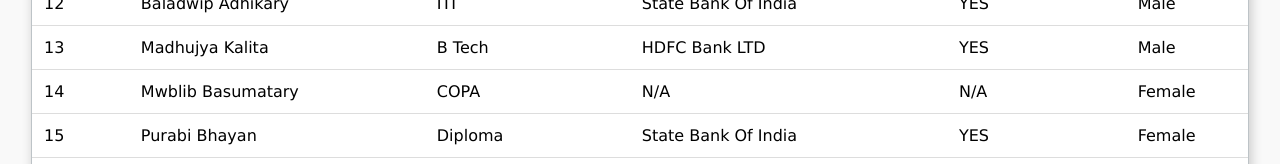
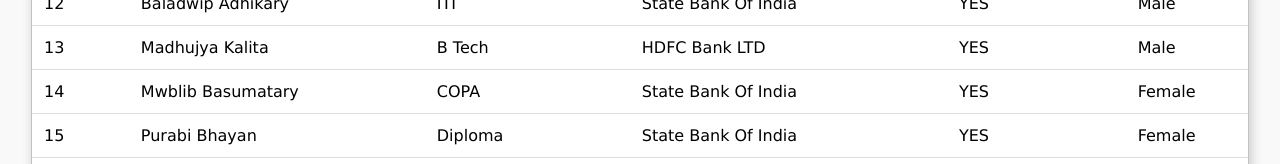
Before and after one commit to BIRKANG2002/naps_nats, a plain HTML site: page index.html in a window 1280 px wide. Shown: the part 635-799 px from the top of the page. Drawn offline with Linux system fonts and the light colour scheme.

Commit message:
Update index.html

```diff
--- a/index.html
+++ b/index.html
@@ -206,8 +206,8 @@
         <td>14</td>
         <td>Mwblib Basumatary</td>
         <td>COPA</td>
-        <td>N/A</td>
-        <td>N/A</td>
+        <td>State Bank Of India</td>
+        <td>YES</td>
         <td>Female</td>
       </tr>
 
```
